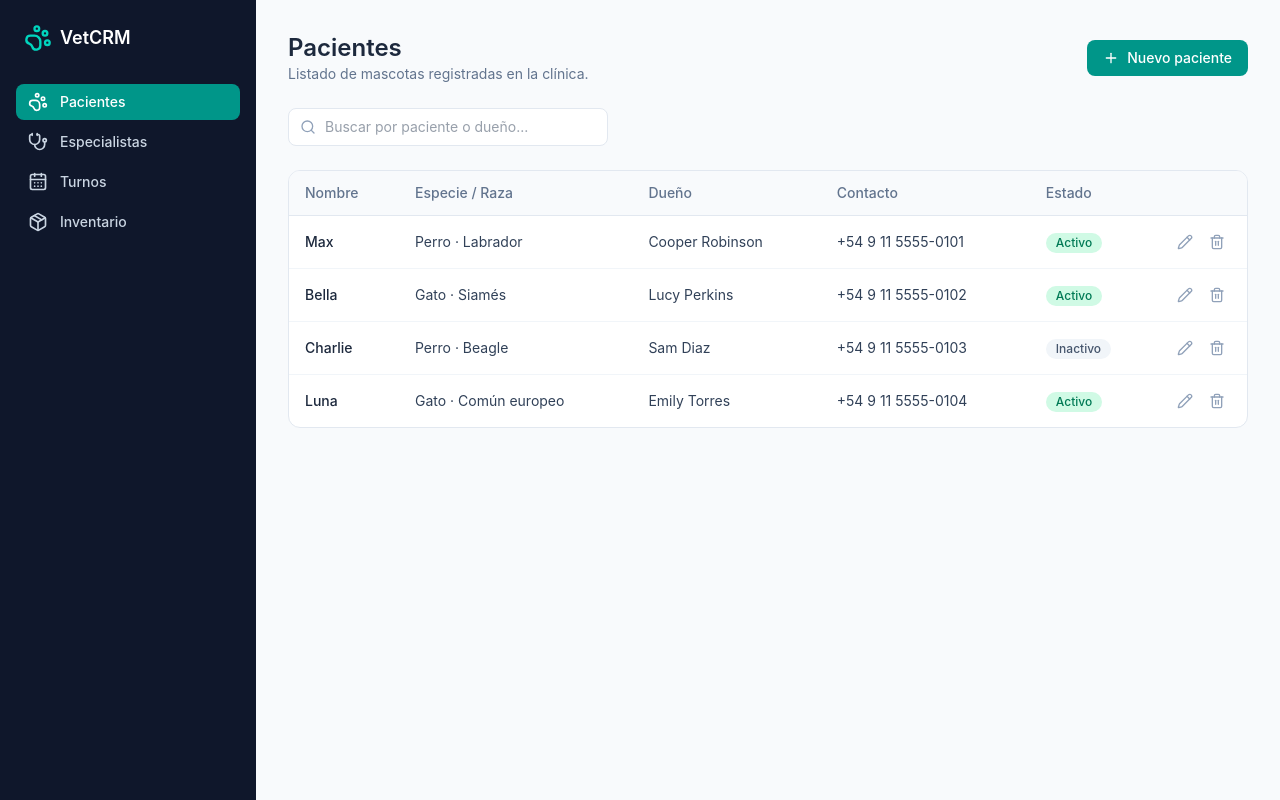
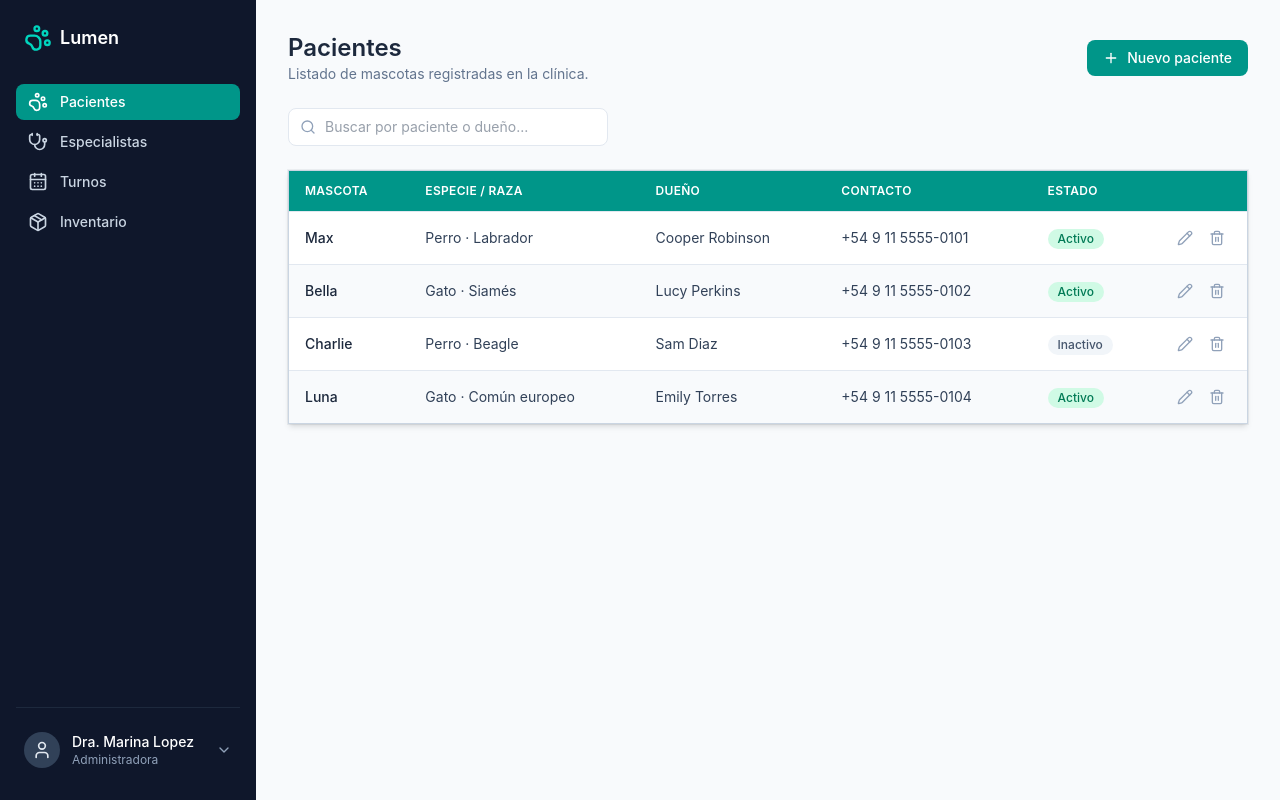
Before and after one commit to Marcos564/proyecto-Lumen, a React (Vite) app in the folder client/: page /pacientes in a window 1280 px wide. Built offline with nearby package versions, Linux system fonts and the light colour scheme.

Commit message:
frontend fix

```diff
--- a/client/index.html
+++ b/client/index.html
@@ -4,7 +4,7 @@
     <meta charset="UTF-8" />
     <link rel="icon" type="image/svg+xml" href="/favicon.svg" />
     <meta name="viewport" content="width=device-width, initial-scale=1.0" />
-    <title>VetCRM</title>
+    <title>Lumen</title>
   </head>
   <body>
     <div id="root"></div>
--- a/client/src/components/layout/Sidebar.tsx
+++ b/client/src/components/layout/Sidebar.tsx
@@ -1,5 +1,6 @@
 import { PawPrint, Stethoscope, CalendarDays, Package } from 'lucide-react'
 import { SidebarItem } from './SidebarItem'
+import { SidebarUser } from './SidebarUser'
 
 const navItems = [
   { to: '/pacientes', label: 'Pacientes', icon: PawPrint },
@@ -13,13 +14,14 @@ export function Sidebar() {
     <aside className="flex h-screen w-64 shrink-0 flex-col bg-slate-900 px-4 py-6">
       <div className="mb-8 flex items-center gap-2 px-2">
         <PawPrint className="h-7 w-7 text-teal-400" />
-        <span className="text-lg font-semibold text-white">VetCRM</span>
+        <span className="text-lg font-semibold text-white">Lumen</span>
       </div>
       <nav className="flex flex-1 flex-col gap-1">
         {navItems.map((item) => (
           <SidebarItem key={item.to} {...item} />
         ))}
       </nav>
+      <SidebarUser />
     </aside>
   )
 }
--- /dev/null
+++ b/client/src/components/layout/SidebarUser.tsx
@@ -0,0 +1,73 @@
+import { useEffect, useRef, useState } from 'react'
+import { ChevronUp, LogIn, LogOut, User } from 'lucide-react'
+
+interface SessionUser {
+  name: string
+  role: string
+}
+
+const mockUser: SessionUser = { name: 'Dra. Marina Lopez', role: 'Administradora' }
+
+export function SidebarUser() {
+  const [user, setUser] = useState<SessionUser | null>(mockUser)
+  const [menuOpen, setMenuOpen] = useState(false)
+  const containerRef = useRef<HTMLDivElement>(null)
+
+  useEffect(() => {
+    if (!menuOpen) return
+    const handleClickOutside = (event: MouseEvent) => {
+      if (!containerRef.current?.contains(event.target as Node)) setMenuOpen(false)
+    }
+    document.addEventListener('mousedown', handleClickOutside)
+    return () => document.removeEventListener('mousedown', handleClickOutside)
+  }, [menuOpen])
+
+  return (
+    <div ref={containerRef} className="relative mt-4 border-t border-slate-800 pt-4">
+      {menuOpen && (
+        <div className="absolute bottom-full left-0 right-0 mb-2 overflow-hidden border border-slate-700 bg-slate-800 py-1 shadow-lg">
+          {user ? (
+            <button
+              type="button"
+              onClick={() => {
+                setUser(null)
+                setMenuOpen(false)
+              }}
+              className="flex w-full items-center gap-2 px-3 py-2 text-sm text-slate-200 hover:bg-slate-700 hover:text-white"
+            >
+              <LogOut className="h-4 w-4" />
+              Cerrar sesión
+            </button>
+          ) : (
+            <button
+              type="button"
+              onClick={() => {
+                setUser(mockUser)
+                setMenuOpen(false)
+              }}
+              className="flex w-full items-center gap-2 px-3 py-2 text-sm text-slate-200 hover:bg-slate-700 hover:text-white"
+            >
+              <LogIn className="h-4 w-4" />
+              Iniciar sesión
+            </button>
+          )}
+        </div>
+      )}
+
+      <button
+        type="button"
+        onClick={() => setMenuOpen((open) => !open)}
+        className="flex w-full items-center gap-3 rounded-lg px-2 py-2 text-left transition-colors hover:bg-slate-800"
+      >
+        <span className="flex h-9 w-9 shrink-0 items-center justify-center rounded-full bg-slate-700 text-slate-200">
+          <User className="h-5 w-5" />
+        </span>
+        <span className="min-w-0 flex-1">
+          <span className="block truncate text-sm font-medium text-white">{user ? user.name : 'Invitado'}</span>
+          <span className="block truncate text-xs text-slate-400">{user ? user.role : 'Sin sesión iniciada'}</span>
+        </span>
+        <ChevronUp className={`h-4 w-4 shrink-0 text-slate-400 transition-transform ${menuOpen ? '' : 'rotate-180'}`} />
+      </button>
+    </div>
+  )
+}
--- a/client/src/components/ui/Table.tsx
+++ b/client/src/components/ui/Table.tsx
@@ -16,18 +16,18 @@ interface TableProps<T> {
 
 export function Table<T>({ columns, data, keyExtractor, onRowClick, emptyMessage = 'Sin resultados.' }: TableProps<T>) {
   return (
-    <div className="overflow-x-auto rounded-xl border border-slate-200 bg-white">
+    <div className="overflow-x-auto border border-slate-300 bg-white shadow-md ring-1 ring-slate-900/5">
       <table className="min-w-full divide-y divide-slate-200 text-sm">
-        <thead className="bg-slate-50">
+        <thead className="bg-teal-600">
           <tr>
             {columns.map((col) => (
-              <th key={col.header} className="px-4 py-3 text-left font-medium text-slate-500">
+              <th key={col.header} className="px-4 py-3 text-left text-xs font-semibold uppercase tracking-wide text-white">
                 {col.header}
               </th>
             ))}
           </tr>
         </thead>
-        <tbody className="divide-y divide-slate-100">
+        <tbody className="divide-y divide-slate-200">
           {data.length === 0 && (
             <tr>
               <td colSpan={columns.length} className="px-4 py-8 text-center text-slate-400">
@@ -36,7 +36,11 @@ export function Table<T>({ columns, data, keyExtractor, onRowClick, emptyMessage
             </tr>
           )}
           {data.map((row) => (
-            <tr key={keyExtractor(row)} onClick={() => onRowClick?.(row)} className={onRowClick ? 'cursor-pointer hover:bg-slate-50' : ''}>
+            <tr
+              key={keyExtractor(row)}
+              onClick={() => onRowClick?.(row)}
+              className={`odd:bg-white even:bg-slate-50 ${onRowClick ? 'cursor-pointer transition-colors hover:bg-teal-50' : ''}`}
+            >
               {columns.map((col) => (
                 <td key={col.header} className={`px-4 py-3 text-slate-700 ${col.className ?? ''}`}>
                   {col.render(row)}
--- a/client/src/features/patients/PatientForm.tsx
+++ b/client/src/features/patients/PatientForm.tsx
@@ -35,7 +35,7 @@ export function PatientForm({ initialValues = emptyValues, submitting, onSubmit
       }}
     >
       <div className="grid grid-cols-2 gap-4">
-        <Field label="Nombre">
+        <Field label="Nombre (Mascota)">
           <input className={inputClass} value={values.name} onChange={(e) => handleChange('name', e.target.value)} required />
         </Field>
         <Field label="Especie">
--- a/client/src/features/patients/PatientsListPage.tsx
+++ b/client/src/features/patients/PatientsListPage.tsx
@@ -101,7 +101,7 @@ export function PatientsListPage() {
         onRowClick={(patient) => navigate(`/pacientes/${patient.id}`)}
         emptyMessage={isLoading ? 'Cargando pacientes...' : 'No se encontraron pacientes.'}
         columns={[
-          { header: 'Nombre', render: (p) => <span className="font-medium text-slate-800">{p.name}</span> },
+          { header: 'Mascota', render: (p) => <span className="font-medium text-slate-800">{p.name}</span> },
           { header: 'Especie / Raza', render: (p) => `${p.species} · ${p.breed}` },
           { header: 'Dueño', render: (p) => p.ownerName },
           { header: 'Contacto', render: (p) => p.ownerPhone || '—' },
--- a/client/src/services/mock/specialists.mock.ts
+++ b/client/src/services/mock/specialists.mock.ts
@@ -1,8 +1,8 @@
 import type { Specialist } from '../../types'
 
 export const specialistsMock: Specialist[] = [
-  { id: 's1', name: 'Dra. Marina Lopez', specialty: 'Clínica general', email: 'marina.lopez@vetcrm.com', phone: '+54 9 11 4444-1001', active: true },
-  { id: 's2', name: 'Dr. Ignacio Fernandez', specialty: 'Cirugía', email: 'ignacio.fernandez@vetcrm.com', phone: '+54 9 11 4444-1002', active: true },
-  { id: 's3', name: 'Dra. Paula Gimenez', specialty: 'Dermatología', email: 'paula.gimenez@vetcrm.com', phone: '+54 9 11 4444-1003', active: true },
-  { id: 's4', name: 'Dr. Tomás Ibañez', specialty: 'Odontología', email: 'tomas.ibanez@vetcrm.com', phone: '+54 9 11 4444-1004', active: false },
+  { id: 's1', name: 'Dra. Marina Lopez', specialty: 'Clínica general', email: 'marina.lopez@lumen.com', phone: '+54 9 11 4444-1001', active: true },
+  { id: 's2', name: 'Dr. Ignacio Fernandez', specialty: 'Cirugía', email: 'ignacio.fernandez@lumen.com', phone: '+54 9 11 4444-1002', active: true },
+  { id: 's3', name: 'Dra. Paula Gimenez', specialty: 'Dermatología', email: 'paula.gimenez@lumen.com', phone: '+54 9 11 4444-1003', active: true },
+  { id: 's4', name: 'Dr. Tomás Ibañez', specialty: 'Odontología', email: 'tomas.ibanez@lumen.com', phone: '+54 9 11 4444-1004', active: false },
 ]
```
Also changed, not shown: client/src/features/patients/PatientDetailPage.tsx (+26 -22 lines).
